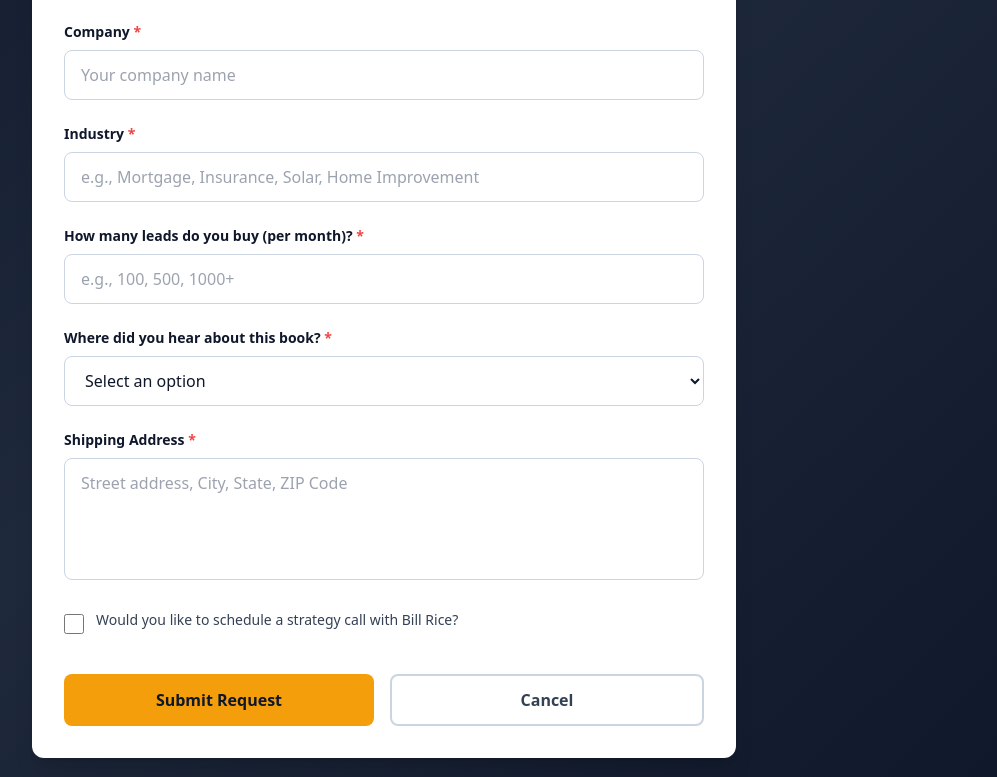
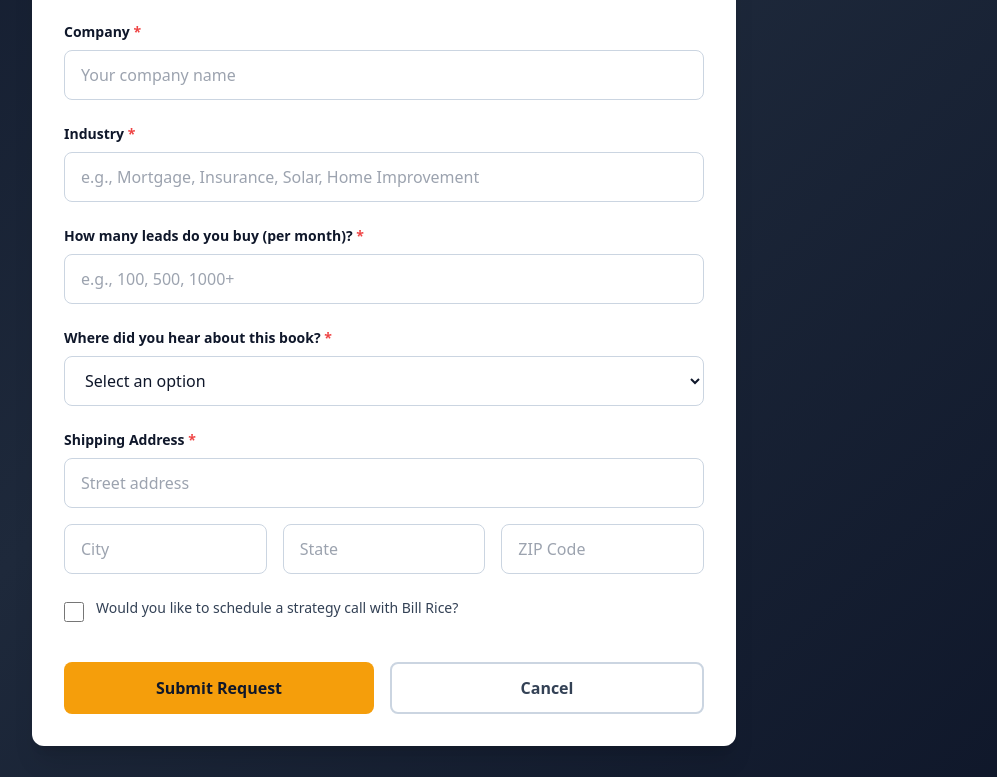
Before and after one commit to billriceusa/lead-buyer-playbook, a Next.js app: page /request-paperback in a window 1280 px wide. Shown: the part 384-1161 px from the top of the page, without its empty margins (256-1253 px from the left). Built offline with nearby package versions, Linux system fonts and the light colour scheme.

Commit message:
Convert shipping address to separate fields for autofill
- Replace single textarea with separate fields: street, city, state, zip
- Add proper autocomplete attributes for browser autofill support
- Update API route to handle separate address fields
- Format address in email notification

```diff
--- a/app/api/request-paperback/route.ts
+++ b/app/api/request-paperback/route.ts
@@ -12,17 +12,23 @@ export async function POST(request: NextRequest) {
       industry,
       leadsPerMonth,
       referralSource,
-      shippingAddress,
+      streetAddress,
+      city,
+      state,
+      zip,
       strategyCall,
     } = body;
 
     // Validate required fields
-    if (!name || !company || !industry || !leadsPerMonth || !referralSource || !shippingAddress) {
+    if (!name || !company || !industry || !leadsPerMonth || !referralSource || !streetAddress || !city || !state || !zip) {
       return NextResponse.json(
         { error: 'Missing required fields' },
         { status: 400 }
       );
     }
+
+    // Format shipping address
+    const shippingAddress = `${streetAddress}\n${city}, ${state} ${zip}`;
 
     // Send email notification
     const { data, error } = await resend.emails.send({
--- a/app/request-paperback/page.tsx
+++ b/app/request-paperback/page.tsx
@@ -10,7 +10,10 @@ export default function RequestPaperbackPage() {
     industry: '',
     leadsPerMonth: '',
     referralSource: '',
-    shippingAddress: '',
+    streetAddress: '',
+    city: '',
+    state: '',
+    zip: '',
     strategyCall: false,
   });
 
@@ -180,19 +183,69 @@ export default function RequestPaperbackPage() {
             </div>
 
             <div>
-              <label htmlFor="shippingAddress" className="block text-sm font-semibold text-slate-900 mb-2">
+              <label className="block text-sm font-semibold text-slate-900 mb-2">
                 Shipping Address <span className="text-red-500">*</span>
               </label>
-              <textarea
-                id="shippingAddress"
-                name="shippingAddress"
-                required
-                value={formData.shippingAddress}
-                onChange={handleChange}
-                rows={4}
-                className="w-full px-4 py-3 border border-slate-300 rounded-lg focus:ring-2 focus:ring-amber-500 focus:border-amber-500 outline-none transition-colors resize-none"
-                placeholder="Street address, City, State, ZIP Code"
-              />
+              <div className="space-y-4">
+                <div>
+                  <label htmlFor="streetAddress" className="sr-only">Street Address</label>
+                  <input
+                    type="text"
+                    id="streetAddress"
+                    name="streetAddress"
+                    required
+                    value={formData.streetAddress}
+                    onChange={handleChange}
+                    autoComplete="street-address"
+                    className="w-full px-4 py-3 border border-slate-300 rounded-lg focus:ring-2 focus:ring-amber-500 focus:border-amber-500 outline-none transition-colors"
+                    placeholder="Street address"
+                  />
+                </div>
+                <div className="grid grid-cols-1 sm:grid-cols-3 gap-4">
+                  <div>
+                    <label htmlFor="city" className="sr-only">City</label>
+                    <input
+                      type="text"
+                      id="city"
+                      name="city"
+                      required
+                      value={formData.city}
+                      onChange={handleChange}
+                      autoComplete="address-level2"
+                      className="w-full px-4 py-3 border border-slate-300 rounded-lg focus:ring-2 focus:ring-amber-500 focus:border-amber-500 outline-none transition-colors"
+                      placeholder="City"
+                    />
+                  </div>
+                  <div>
+                    <label htmlFor="state" className="sr-only">State</label>
+                    <input
+                      type="text"
+                      id="state"
+                      name="state"
+                      required
+                      value={formData.state}
+                      onChange={handleChange}
+                      autoComplete="address-level1"
+                      className="w-full px-4 py-3 border border-slate-300 rounded-lg focus:ring-2 focus:ring-amber-500 focus:border-amber-500 outline-none transition-colors"
+                      placeholder="State"
+                    />
+                  </div>
+                  <div>
+                    <label htmlFor="zip" className="sr-only">ZIP Code</label>
+                    <input
+                      type="text"
+                      id="zip"
+                      name="zip"
+                      required
+                      value={formData.zip}
+                      onChange={handleChange}
+                      autoComplete="postal-code"
+                      className="w-full px-4 py-3 border border-slate-300 rounded-lg focus:ring-2 focus:ring-amber-500 focus:border-amber-500 outline-none transition-colors"
+                      placeholder="ZIP Code"
+                    />
+                  </div>
+                </div>
+              </div>
             </div>
 
             <div className="flex items-start">
```
